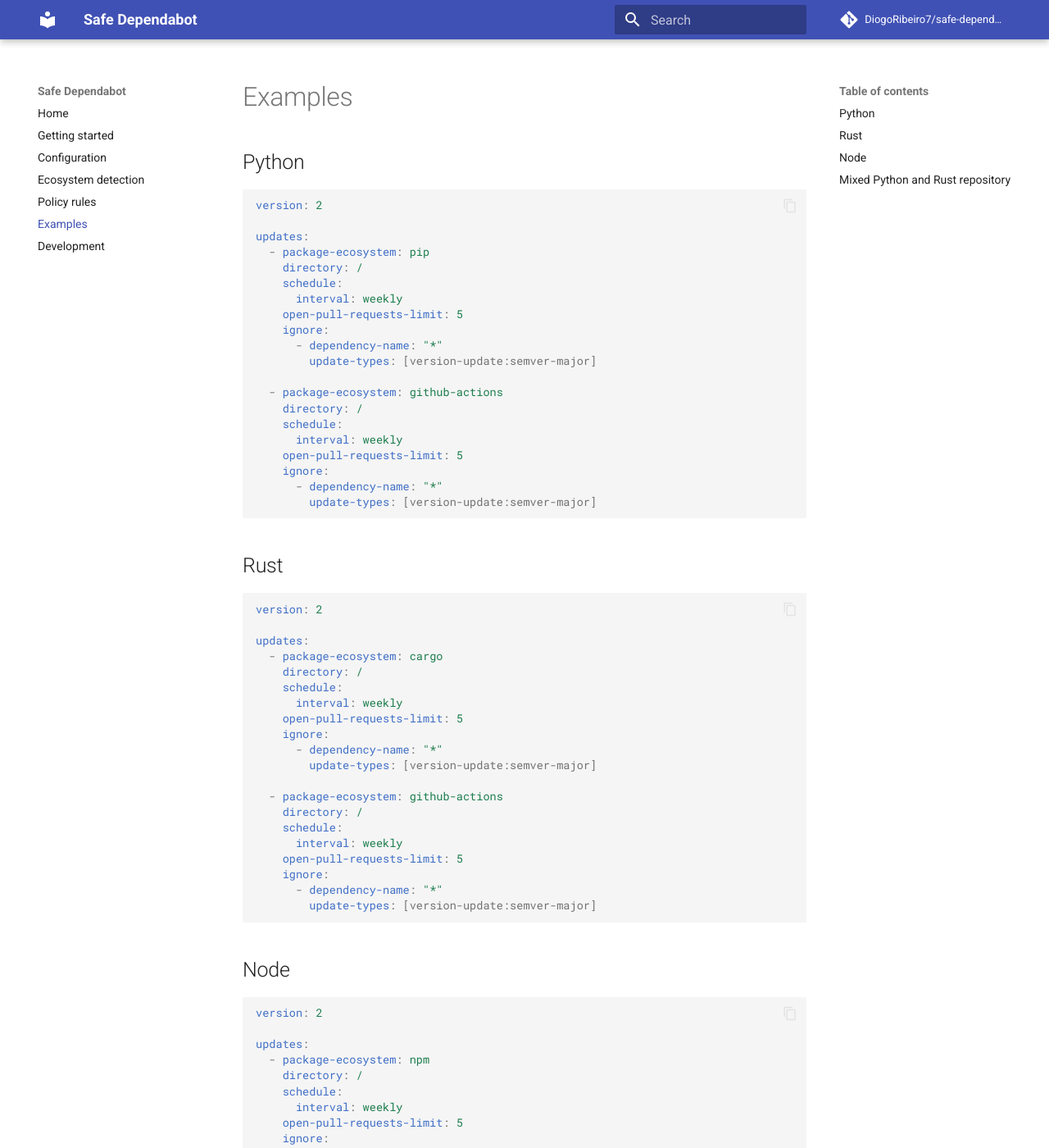
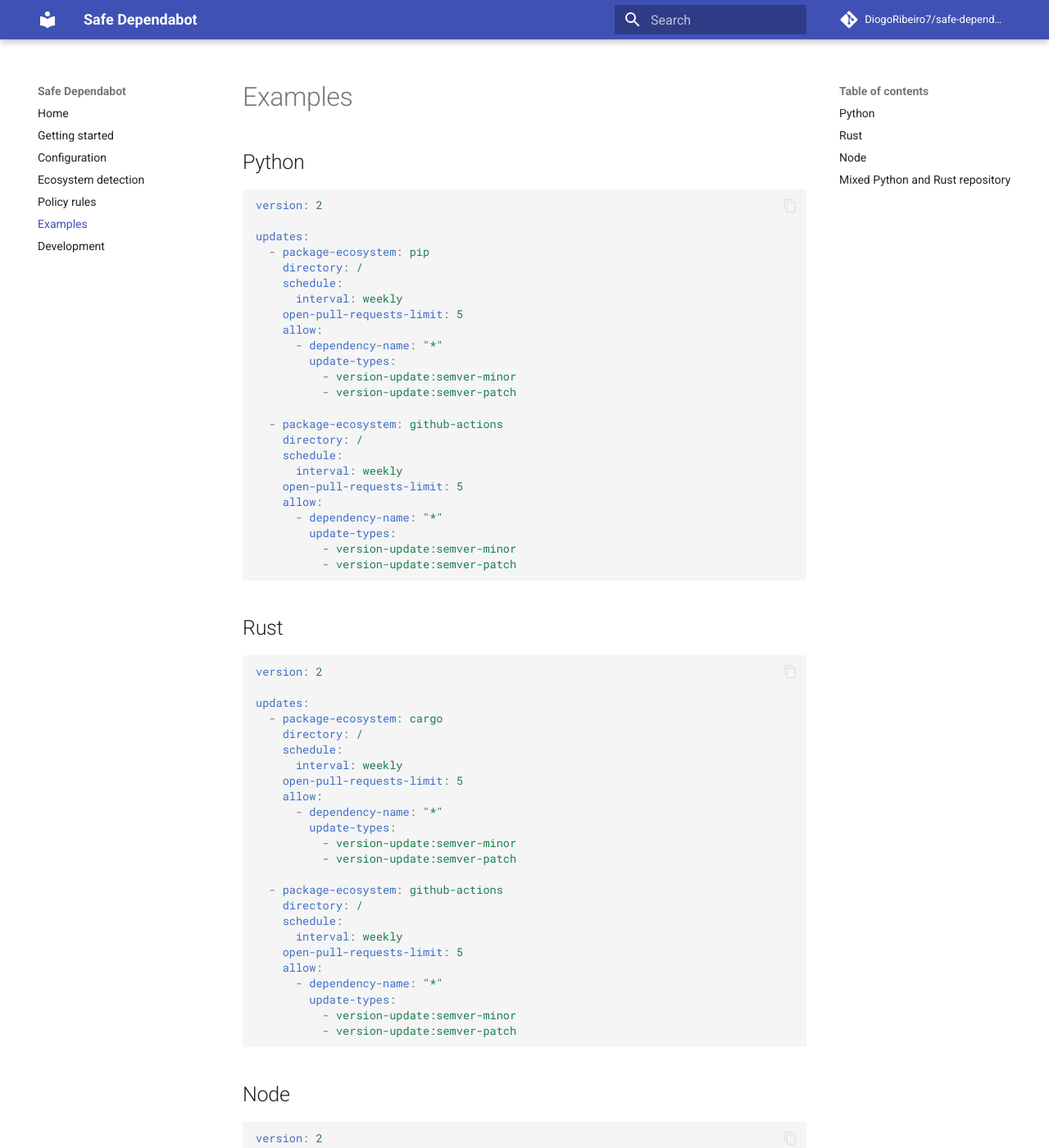
Before and after one commit to DiogoRibeiro7/safe-dependabot, an MkDocs documentation site: the page built from docs/examples.md, in a window 1280 px wide and 1400 px high. Shown: the whole window at 82% size. Built offline with MkDocs 1.6.1 and Material for MkDocs 9.7.7, drawn with Linux system fonts in a browser that asks for light colours; comment, search, counter and statistics services are not loaded; some of the changed text lies outside the part shown.

Commit message:
docs: update Dependabot policy examples

````diff
--- a/docs/examples.md
+++ b/docs/examples.md
@@ -11,18 +11,22 @@
     schedule:
       interval: weekly
     open-pull-requests-limit: 5
-    ignore:
+    allow:
       - dependency-name: "*"
-        update-types: [version-update:semver-major]
+        update-types:
+          - version-update:semver-minor
+          - version-update:semver-patch
 
   - package-ecosystem: github-actions
     directory: /
     schedule:
       interval: weekly
     open-pull-requests-limit: 5
-    ignore:
+    allow:
       - dependency-name: "*"
-        update-types: [version-update:semver-major]
+        update-types:
+          - version-update:semver-minor
+          - version-update:semver-patch
 ```
 
 ## Rust
@@ -36,18 +40,22 @@
     schedule:
       interval: weekly
     open-pull-requests-limit: 5
-    ignore:
+    allow:
       - dependency-name: "*"
-        update-types: [version-update:semver-major]
+        update-types:
+          - version-update:semver-minor
+          - version-update:semver-patch
 
   - package-ecosystem: github-actions
     directory: /
     schedule:
       interval: weekly
     open-pull-requests-limit: 5
-    ignore:
+    allow:
       - dependency-name: "*"
-        update-types: [version-update:semver-major]
+        update-types:
+          - version-update:semver-minor
+          - version-update:semver-patch
 ```
 
 ## Node
@@ -61,18 +69,22 @@
     schedule:
       interval: weekly
     open-pull-requests-limit: 5
-    ignore:
+    allow:
       - dependency-name: "*"
-        update-types: [version-update:semver-major]
+        update-types:
+          - version-update:semver-minor
+          - version-update:semver-patch
 
   - package-ecosystem: github-actions
     directory: /
     schedule:
       interval: weekly
     open-pull-requests-limit: 5
-    ignore:
+    allow:
       - dependency-name: "*"
-        update-types: [version-update:semver-major]
+        update-types:
+          - version-update:semver-minor
+          - version-update:semver-patch
 ```
 
 ## Mixed Python and Rust repository
@@ -86,25 +98,31 @@
     schedule:
       interval: weekly
     open-pull-requests-limit: 5
-    ignore:
+    allow:
       - dependency-name: "*"
-        update-types: [version-update:semver-major]
+        update-types:
+          - version-update:semver-minor
+          - version-update:semver-patch
 
   - package-ecosystem: cargo
     directory: /
     schedule:
       interval: weekly
     open-pull-requests-limit: 5
-    ignore:
+    allow:
       - dependency-name: "*"
-        update-types: [version-update:semver-major]
+        update-types:
+          - version-update:semver-minor
+          - version-update:semver-patch
 
   - package-ecosystem: github-actions
     directory: /
     schedule:
       interval: weekly
     open-pull-requests-limit: 5
-    ignore:
+    allow:
       - dependency-name: "*"
-        update-types: [version-update:semver-major]
+        update-types:
+          - version-update:semver-minor
+          - version-update:semver-patch
 ```
````
